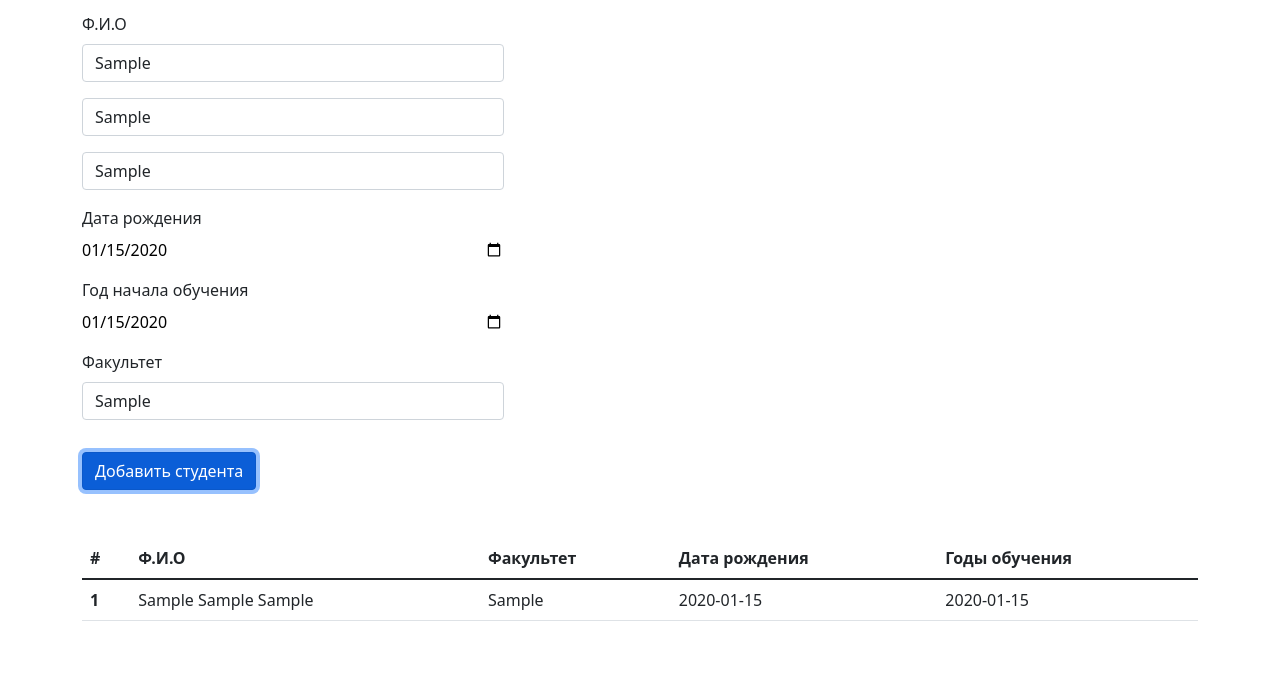
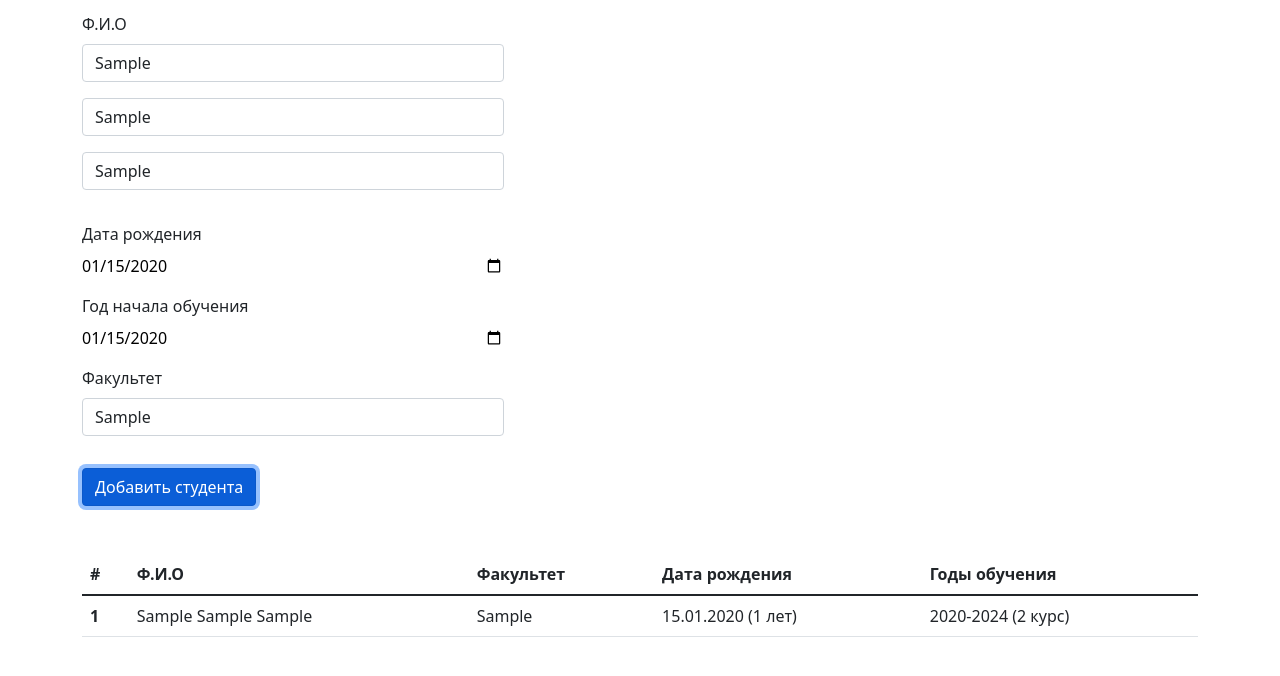
Before and after one commit to Regulusarm/Table, a plain HTML site: page index.html in a window 1280 px wide. Both pictures are taken after typing "Sample", "Sample", "Sample", "2020-01-15", "2020-01-15", "Sample" into the empty fields and a click on the button "Добавить студента". Shown: the part 58-734 px from the top of the page. Drawn offline with nearby package versions, Linux system fonts and the light colour scheme.

Commit message:
Add files via upload

```diff
--- a/main.js
+++ b/main.js
@@ -12,6 +12,12 @@
     const field = document.createElement('fieldset');
     const lbl = document.createElement('label');
     const inputName = document.createElement('input');
+    const validEr1 = document.createElement('div');
+    const validEr2 = document.createElement('div');
+    const validEr3 = document.createElement('div');
+    const validEr4 = document.createElement('div');
+    const validEr5 = document.createElement('div');
+    const validEr6 = document.createElement('div');
     const inputSurname = document.createElement('input');
     const inputMidname = document.createElement('input');
     const buttonWrapper = document.createElement('div');
@@ -22,7 +28,7 @@
     const birthDate = document.createElement('input');
     const lblStudyDate = document.createElement('label');
     const studyDate = document.createElement('input');
-    lblFaculty = document.createElement('label')
+    const lblFaculty = document.createElement('label')
     const faculty = document.createElement('input');
 
     form.classList.add('form','mb-3', 'row');
@@ -33,6 +39,18 @@
     inputName.classList.add('form-control', 'mb-3', 'col');
     inputName.id = 'validationServer01';
     inputName.placeholder = 'Введите Имя';
+    validEr1.classList.add('error');
+    validEr1.textContent = '*Обязательно заполните поле Имя';
+    validEr2.classList.add('error');
+    validEr2.textContent = '*Обязательно заполните поле Фамилия';
+    validEr3.classList.add('error');
+    validEr3.textContent = '*Обязательно заполните поле Отчество';
+    validEr4.classList.add('error');
+    validEr4.textContent = '*Обязательно введите дату рождения';
+    validEr5.classList.add('error');
+    validEr5.textContent = '*Обязательно введите год начала обучения';
+    validEr6.classList.add('error');
+    validEr6.textContent = '*Обязательно заполните поле Факультет';
     inputSurname.classList.add('form-control', 'mb-3');
     inputSurname.placeholder = 'Введите Фамилию';
     inputMidname.classList.add('form-control');
@@ -62,8 +80,8 @@
     faculty.id = 'faculty'
 
     buttonWrapper.append(button);
-    field.prepend(lbl, inputName, inputSurname, inputMidname, );
-    fieldDate.prepend(lblbirth, birthDate, lblStudyDate, studyDate, lblFaculty, faculty);
+    field.prepend(lbl, inputName, validEr1, inputSurname, validEr2, inputMidname, validEr3);
+    fieldDate.prepend(lblbirth, birthDate, validEr4, lblStudyDate, studyDate, validEr5, lblFaculty, faculty, validEr6,);
     form.prepend(field, fieldDate, buttonWrapper );
 
     return {
@@ -74,7 +92,13 @@
       birthDate,
       studyDate,
       faculty,
-      form
+      form,
+      // validEr1,
+      // validEr2,
+      // validEr3,
+      // validEr4,
+      // validEr5,
+      // validEr6,
     }
   };
 
@@ -121,7 +145,7 @@
       studytd.textContent = studytdtxt;
 
       str.prepend(sth, fullNametd, facultytd, birthtd, studytd);
-      tbody.prepend(str)
+      tbody.append(str)
     };
 
     return {
@@ -137,6 +161,8 @@
     const title = createTitle('Students');
     const form = createForm()
     const table = createTable();
+    let count = 0;
+
 
     container.append(title);
     container.appendChild(form.form);
@@ -144,13 +170,61 @@
     form.form.addEventListener('submit', (e) => {
       e.preventDefault();
 
+
       const createFullName = `${form.inputName.value} ${form.inputSurname.value} ${form.inputMidname.value}`;
 
-      if(createFullName.trim().length == 6) {
-        return
-          };
+      if(createFullName.trim().length >= 11 && form.faculty.value.trim().length > 2 && form.birthDate.value.length > 0 && form.studyDate.value.length > 0) {
+        count++
+        // birthDate
+        let dateAge = form.birthDate.value;
+        dateStart = Date.parse(dateAge);
+        let now = new Date();
+        now = Date.parse(now);
+        let age = now - dateStart;
+        age = new Date(age).toISOString().substr(0, 4);
+        age = Number(age) - 1970;
+        dateAge = String(dateAge).split('-').reverse().join('.')
+        dateAge = `${dateAge} (${age} лет)`
+        // studyDate
+        let startStudy = form.studyDate.value;
+        startStudyS = Date.parse(startStudy);
+        let course = now - startStudyS;
+        course = new Date(course).toISOString().substr(0, 4);
+        course = (Number(course) - 1970) + 1;
+        function checkCourse() {
+          if(course > 4) {
+            course = 'Закончил';
+          } else {
+            course += ' курс'
+          }
+        };
+          checkCourse();
+        startStudy = String(startStudy).split('-').join('.').substr(0, 4);
+        const endStudy = Number(startStudy) + 4;
+        const yearStudy = `${startStudy}-${endStudy}`;
+        const dateStudy = `${yearStudy} (${course})`
 
-      const column = table.createColumn( '1', createFullName, form.faculty.value, form.birthDate.value, form.studyDate.value);
+        const column = table.createColumn( count, createFullName, form.faculty.value , dateAge, dateStudy);
+
+        const input = Array.from(document.querySelectorAll('input'));
+        input.map((el) => {
+          el.classList.add('mb-3')
+        });
+
+        const error = Array.from(document.querySelectorAll('.error'));
+        error.map((el) => {
+          el.classList.remove('error--active');
+        });
+      } else {
+        const input = Array.from(document.querySelectorAll('input'));
+        input.map((el) => {
+          el.classList.remove('mb-3')
+        });
+        const error = Array.from(document.querySelectorAll('.error'));
+        error.map((el) => {
+          el.classList.add('error--active');
+        });
+      }
 
 
     })
--- a/style.scss
+++ b/style.scss
@@ -13,3 +13,11 @@ body {
   border: none;
   width: 100%;
 }
+div.error--active {
+  display: block;
+}
+.error {
+  display: none;
+  color: red;
+  margin-bottom: 5px;
+}
```
Also changed, not shown: style.css, 1 other file.
